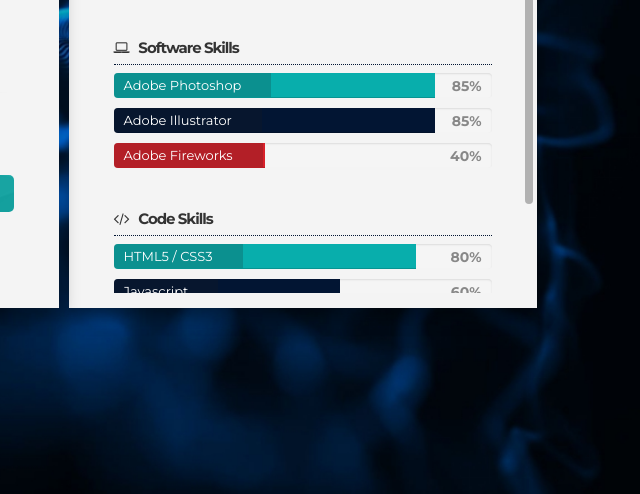
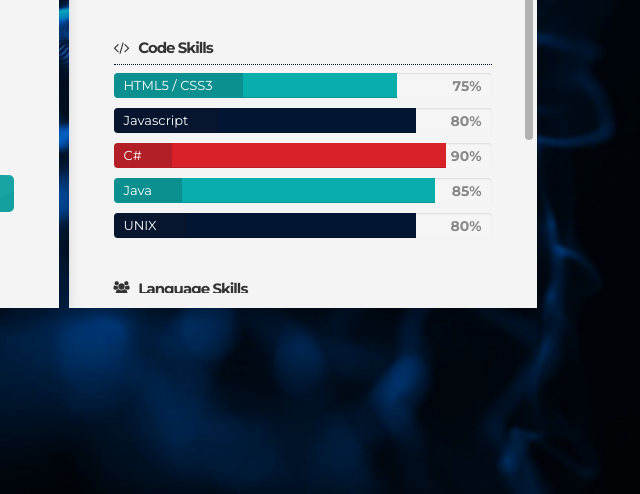
Before and after one commit to icarocamelo/icarocamelo.github.io, a plain HTML site: page index.html in a window 1280 px wide. Both pictures are taken after a click on the link "SKILLS". Shown: the part 292-786 px from the top of the page, 640-1280 px from the left. Drawn offline with Linux system fonts and the light colour scheme; some packages are replaced by stand-ins of ours.

Commit message:
skills section: updated

```diff
--- a/index.html
+++ b/index.html
@@ -313,8 +313,8 @@
                     <!-- item-list -->
                     <li>
                       <div class="progress">
-                        <div class="progress-bar" role="progressbar" data-percent="70%" style="width: 70%;">
-                            <span class="sr-only">70% Complete</span>
+                        <div class="progress-bar" role="progressbar" data-percent="90%" style="width: 70%;">
+                            <span class="sr-only">90% Complete</span>
                         </div>
                         <span class="progress-type">Comunication</span>
                         <span class="progress-completed">70%</span>
@@ -346,19 +346,52 @@
                 </ul>
 				<!-- /Skils List -->
 
-				 <!-- Subtitle -->
-	          	<h3 class="section-item-title-2"><i class="fa fa-laptop"></i>&nbsp;&nbsp; Software Skills</h3>
-	          	<!-- /Subtitle -->
+<!-- Subtitle -->
+              <h3 class="section-item-title-2"><i class="fa fa-code"></i>&nbsp;&nbsp; Code Skills</h3>
+              <!-- /Subtitle -->
 
-				<!-- Skils List -->
-				<ul class="skills-list">
+        <!-- Skils List -->
+        <ul class="skills-list">
                     <!-- item-list -->
+                    <li>
+                      <div class="progress">
+                        <div class="progress-bar" data-percent="75%" role="progressbar" style="width: 75%;">
+                            <span class="sr-only">75% Complete</span>
+                        </div>
+                        <span class="progress-type">HTML5 / CSS3</span>
+                        <span class="progress-completed">75%</span>
+                      </div>
+                    </li>
+                    <!-- /item list -->
+                    <!-- item-list -->
+                    <li>
+                      <div class="progress">
+                        <div class="progress-bar progress-bar-2" data-percent="80%" role="progressbar" style="width: 80%;">
+                            <span class="sr-only">80% Complete</span>
+                        </div>
+                        <span class="progress-type">Javascript</span>
+                        <span class="progress-completed">80%</span>
+                      </div>
+                    </li>
+                    <!-- /item list -->
+                    <!-- item-list -->
+                    <li>
+                      <div class="progress">
+                        <div class="progress-bar progress-bar-3" data-percent="90%" role="progressbar" style="width: 88%;">
+                            <span class="sr-only">90% Complete</span>
+                        </div>
+                        <span class="progress-type">C#</span>
+                        <span class="progress-completed">90%</span>
+                      </div>
+                    </li>
+                    <!-- /item list -->
+                     <!-- item-list -->
                     <li>
                       <div class="progress">
                         <div class="progress-bar" data-percent="85%" role="progressbar" style="width: 85%;">
                             <span class="sr-only">85% Complete</span>
                         </div>
-                        <span class="progress-type">Adobe Photoshop</span>
+                        <span class="progress-type">Java</span>
                         <span class="progress-completed">85%</span>
                       </div>
                     </li>
@@ -366,70 +399,68 @@
                     <!-- item-list -->
                     <li>
                       <div class="progress">
-                        <div class="progress-bar progress-bar-2" data-percent="85%" role="progressbar" style="width: 85%;">
-                            <span class="sr-only">85% Complete</span>
+                        <div class="progress-bar progress-bar-2" data-percent="80%" role="progressbar" style="width: 80%;">
+                            <span class="sr-only">80% Complete</span>
                         </div>
-                        <span class="progress-type">Adobe Illustrator</span>
-                        <span class="progress-completed">85%</span>
+                        <span class="progress-type">UNIX</span>
+                        <span class="progress-completed">80%</span>
+                      </div>
+                    </li>
+                    <!-- /item list -->
+                  </ul>
+        <!-- /Skils List -->
+				 <!-- Subtitle -->
+              <h3 class="section-item-title-2"><i class="fa fa-users"></i>&nbsp;&nbsp; Language Skills</h3>
+              <!-- /Subtitle -->
+
+        <!-- Skils List -->
+        <ul class="skills-list">
+                    <!-- item-list -->
+                    <li>
+                      <div class="progress">
+                        <div class="progress-bar" role="progressbar" data-percent="90%" style="width: 88%;">
+                            <span class="sr-only">90% Complete</span>
+                        </div>
+                        <span class="progress-type">English</span>
+                        <span class="progress-completed">90%</span>
                       </div>
                     </li>
                     <!-- /item list -->
                     <!-- item-list -->
                     <li>
                       <div class="progress">
-                        <div class="progress-bar progress-bar-3" data-percent="40%" role="progressbar" style="width: 40%;">
-                            <span class="sr-only">40% Complete</span>
+                        <div class="progress-bar progress-bar-2" role="progressbar" data-percent="90%" style="width: 88%;">
+                            <span class="sr-only">90% Complete</span>
                         </div>
-                        <span class="progress-type">Adobe Fireworks</span>
-                        <span class="progress-completed">40%</span>
+                        <span class="progress-type">French</span>
+                        <span class="progress-completed">90%</span>
                       </div>
                     </li>
                     <!-- /item list -->
-                  </ul>
-				<!-- /Skils List -->
-
-				 <!-- Subtitle -->
-	          	<h3 class="section-item-title-2"><i class="fa fa-code"></i>&nbsp;&nbsp; Code Skills</h3>
-	          	<!-- /Subtitle -->
-
-				<!-- Skils List -->
-				<ul class="skills-list">
                     <!-- item-list -->
                     <li>
-                      <div class="progress">
-                        <div class="progress-bar" data-percent="80%" role="progressbar" style="width: 80%;">
-                            <span class="sr-only">80% Complete</span>
+                      <div class="progress" title="Doing my best!">
+                        <div class="progress-bar progress-bar-3" role="progressbar" data-percent="100%" style="width: 100%;">
+                            <span class="sr-only">100% Complete</span>
                         </div>
-                        <span class="progress-type">HTML5 / CSS3</span>
-                        <span class="progress-completed">80%</span>
+                        <span class="progress-type">Portuguese</span>
+                        <span class="progress-completed">100%</span>
                       </div>
                     </li>
                     <!-- /item list -->
                     <!-- item-list -->
                     <li>
                       <div class="progress">
-                        <div class="progress-bar progress-bar-2" data-percent="60%" role="progressbar" style="width: 60%;">
-                            <span class="sr-only">60% Complete</span>
+                        <div class="progress-bar" role="progressbar" data-percent="75%" style="width: 75%;">
+                            <span class="sr-only">75% Complete</span>
                         </div>
-                        <span class="progress-type">Javascript</span>
-                        <span class="progress-completed">60%</span>
+                        <span class="progress-type">Spanish</span>
+                        <span class="progress-completed">75%</span>
                       </div>
                     </li>
                     <!-- /item list -->
-                    <!-- item-list -->
-                    <li>
-                      <div class="progress">
-                        <div class="progress-bar progress-bar-3" data-percent="40%" role="progressbar" style="width: 40%;">
-                            <span class="sr-only">40% Complete</span>
-                        </div>
-                        <span class="progress-type">PHP</span>
-                        <span class="progress-completed">40%</span>
-                      </div>
-                    </li>
-                    <!-- /item list -->
-                  </ul>
-				<!-- /Skils List -->
-
+                </ul>
+        <!-- /Skils List -->
 			</div>
 		</div>
 		<!-- /SECTION: SKILLS  -->
```
